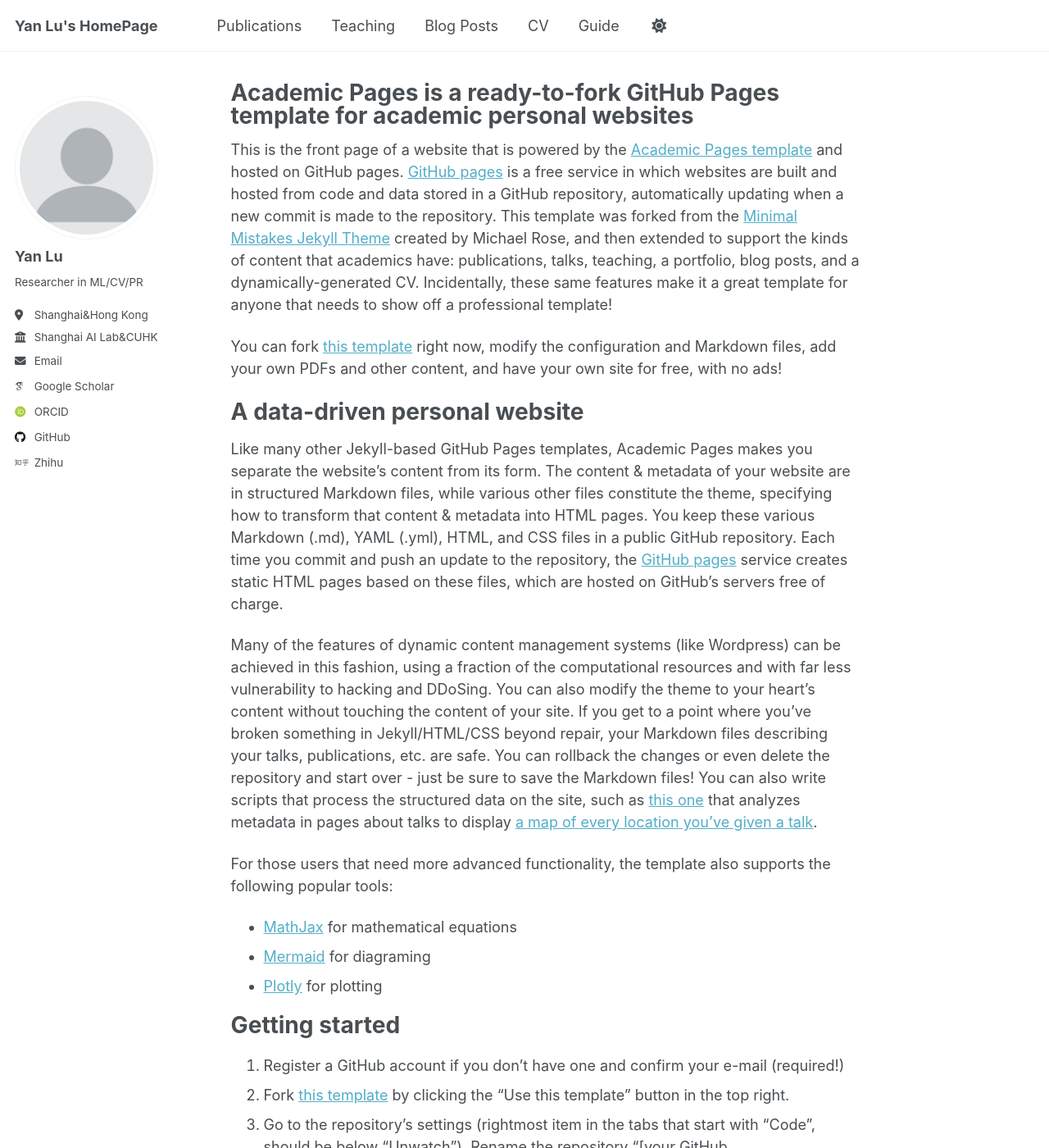
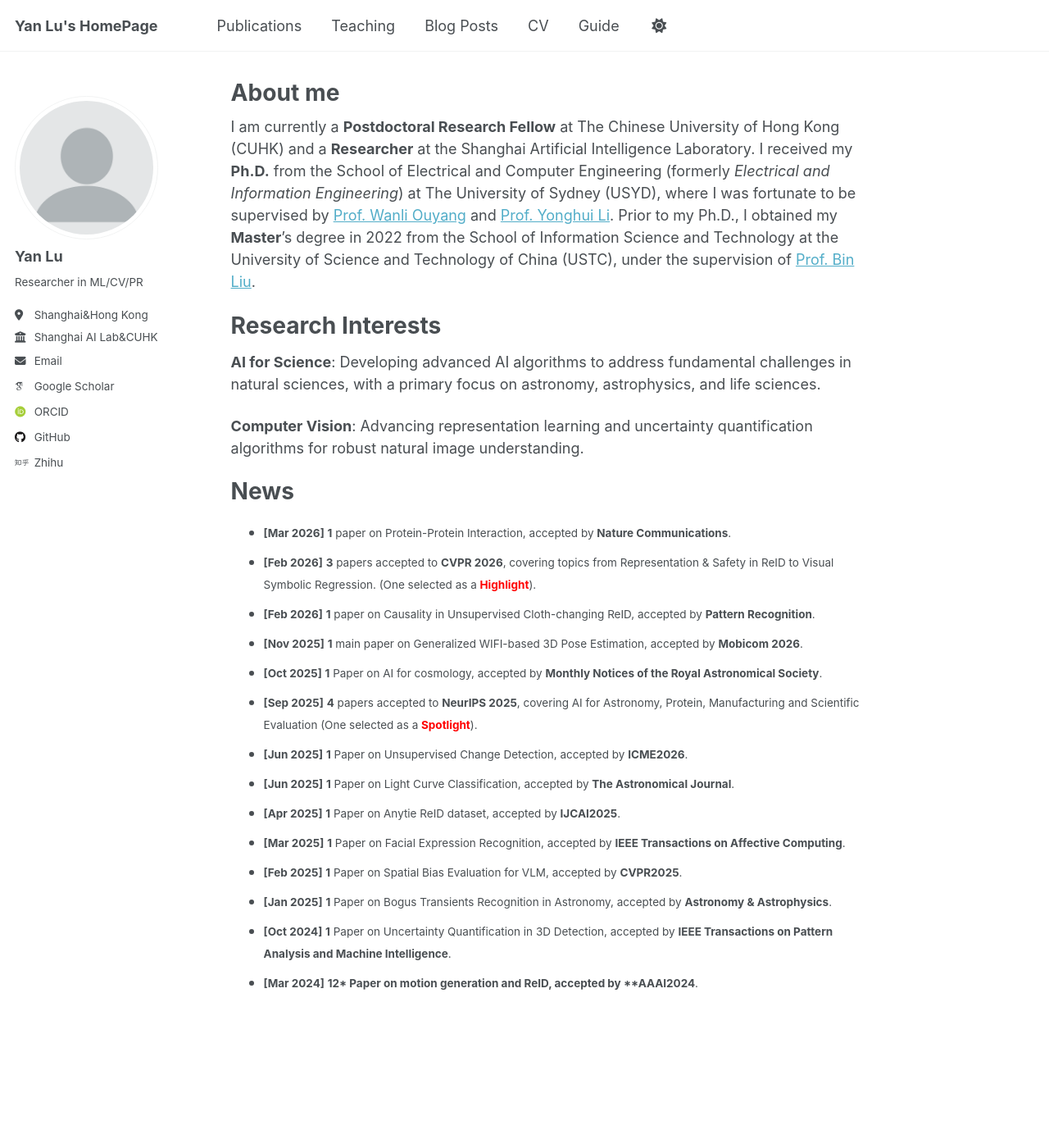
Before and after one commit to SuperMHP/SuperMHP.github.io, a Jekyll site: the page built from _pages/about.md, in a window 1280 px wide and 1400 px high. Shown: the whole window at 82% size. Built offline with Jekyll 4.4.1, drawn with Linux system fonts in a browser that asks for light colours; some web fonts are replaced; a script that is not in the unit is left out; some of the changed text lies outside the part shown.

Commit message:
update news

```diff
--- a/_pages/about.md
+++ b/_pages/about.md
@@ -1,56 +1,34 @@
 ---
 permalink: /
-title: "Academic Pages is a ready-to-fork GitHub Pages template for academic personal websites"
+title: "About me"
 author_profile: true
 redirect_from:
   - /about/
   - /about.html
 ---
 
-This is the front page of a website that is powered by the [Academic Pages template](https://github.com/academicpages/academicpages.github.io) and hosted on GitHub pages. [GitHub pages](https://pages.github.com) is a free service in which websites are built and hosted from code and data stored in a GitHub repository, automatically updating when a new commit is made to the repository. This template was forked from the [Minimal Mistakes Jekyll Theme](https://mmistakes.github.io/minimal-mistakes/) created by Michael Rose, and then extended to support the kinds of content that academics have: publications, talks, teaching, a portfolio, blog posts, and a dynamically-generated CV. Incidentally, these same features make it a great template for anyone that needs to show off a professional template!
+I am currently a **Postdoctoral Research Fellow** at The Chinese University of Hong Kong (CUHK) and a **Researcher** at the Shanghai Artificial Intelligence Laboratory. I received my **Ph.D.** from the School of Electrical and Computer Engineering (formerly *Electrical and Information Engineering*) at The University of Sydney (USYD), where I was fortunate to be supervised by [Prof. Wanli Ouyang](https://wlouyang.github.io/) and [Prof. Yonghui Li](https://profiles.sydney.edu.au/yonghui.li). Prior to my Ph.D., I obtained my **Master**'s degree in 2022 from the School of Information Science and Technology at the University of Science and Technology of China (USTC), under the supervision of [Prof. Bin Liu](https://eeis.ustc.edu.cn/2016/0422/c2615a19449/page.htm).
 
- You can fork [this template](https://github.com/academicpages/academicpages.github.io) right now, modify the configuration and Markdown files, add your own PDFs and other content, and have your own site for free, with no ads!
+Research Interests
+======
+**AI for Science**: Developing advanced AI algorithms to address fundamental challenges in natural sciences, with a primary focus on astronomy, astrophysics, and life sciences.
 
-A data-driven personal website
+**Computer Vision**: Advancing representation learning and uncertainty quantification algorithms for robust natural image understanding.
+
+News
 ======
-Like many other Jekyll-based GitHub Pages templates, Academic Pages makes you separate the website's content from its form. The content & metadata of your website are in structured Markdown files, while various other files constitute the theme, specifying how to transform that content & metadata into HTML pages. You keep these various Markdown (.md), YAML (.yml), HTML, and CSS files in a public GitHub repository. Each time you commit and push an update to the repository, the [GitHub pages](https://pages.github.com/) service creates static HTML pages based on these files, which are hosted on GitHub's servers free of charge.
 
-Many of the features of dynamic content management systems (like Wordpress) can be achieved in this fashion, using a fraction of the computational resources and with far less vulnerability to hacking and DDoSing. You can also modify the theme to your heart's content without touching the content of your site. If you get to a point where you've broken something in Jekyll/HTML/CSS beyond repair, your Markdown files describing your talks, publications, etc. are safe. You can rollback the changes or even delete the repository and start over - just be sure to save the Markdown files! You can also write scripts that process the structured data on the site, such as [this one](https://github.com/academicpages/academicpages.github.io/blob/master/talkmap.ipynb) that analyzes metadata in pages about talks to display [a map of every location you've given a talk](https://academicpages.github.io/talkmap.html).
-
-For those users that need more advanced functionality, the template also supports the following popular tools:
-- [MathJax](https://www.mathjax.org/) for mathematical equations
-- [Mermaid](https://mermaid.js.org/) for diagraming
-- [Plotly](https://plotly.com/javascript/) for plotting
-
-Getting started
-======
-1. Register a GitHub account if you don't have one and confirm your e-mail (required!)
-1. Fork [this template](https://github.com/academicpages/academicpages.github.io) by clicking the "Use this template" button in the top right.
-1. Go to the repository's settings (rightmost item in the tabs that start with "Code", should be below "Unwatch"). Rename the repository "[your GitHub username].github.io", which will also be your website's URL.
-1. Set site-wide configuration and create content & metadata (see below -- also see [this set of diffs](http://archive.is/3TPas) showing what files were changed to set up [an example site](https://getorg-testacct.github.io) for a user with the username "getorg-testacct")
-1. Upload any files (like PDFs, .zip files, etc.) to the files/ directory. They will appear at https://[your GitHub username].github.io/files/example.pdf.
-1. Check status by going to the repository settings, in the "GitHub pages" section
-
-Site-wide configuration
-------
-The main configuration file for the site is in the base directory in [_config.yml](https://github.com/academicpages/academicpages.github.io/blob/master/_config.yml), which defines the content in the sidebars and other site-wide features. You will need to replace the default variables with ones about yourself and your site's github repository. The configuration file for the top menu is in [_data/navigation.yml](https://github.com/academicpages/academicpages.github.io/blob/master/_data/navigation.yml). For example, if you don't have a portfolio or blog posts, you can remove those items from that navigation.yml file to remove them from the header.
-
-Create content & metadata
-------
-For site content, there is one Markdown file for each type of content, which are stored in directories like _publications, _talks, _posts, _teaching, or _pages. For example, each talk is a Markdown file in the [_talks directory](https://github.com/academicpages/academicpages.github.io/tree/master/_talks). At the top of each Markdown file is structured data in YAML about the talk, which the theme will parse to do lots of cool stuff. The same structured data about a talk is used to generate the list of talks on the [Talks page](https://academicpages.github.io/talks), each [individual page](https://academicpages.github.io/talks/2012-03-01-talk-1) for specific talks, the talks section for the [CV page](https://academicpages.github.io/cv), and the [map of places you've given a talk](https://academicpages.github.io/talkmap.html) (if you run this [python file](https://github.com/academicpages/academicpages.github.io/blob/master/talkmap.py) or [Jupyter notebook](https://github.com/academicpages/academicpages.github.io/blob/master/talkmap.ipynb), which creates the HTML for the map based on the contents of the _talks directory).
-
-**Markdown generator**
-
-The repository includes [a set of Jupyter notebooks](https://github.com/academicpages/academicpages.github.io/tree/master/markdown_generator
-) that converts a CSV containing structured data about talks or presentations into individual Markdown files that will be properly formatted for the Academic Pages template. The sample CSVs in that directory are the ones I used to create my own personal website at stuartgeiger.com. My usual workflow is that I keep a spreadsheet of my publications and talks, then run the code in these notebooks to generate the Markdown files, then commit and push them to the GitHub repository.
-
-How to edit your site's GitHub repository
-------
-Many people use a git client to create files on their local computer and then push them to GitHub's servers. If you are not familiar with git, you can directly edit these configuration and Markdown files directly in the github.com interface. Navigate to a file (like [this one](https://github.com/academicpages/academicpages.github.io/blob/master/_talks/2012-03-01-talk-1.md) and click the pencil icon in the top right of the content preview (to the right of the "Raw | Blame | History" buttons). You can delete a file by clicking the trashcan icon to the right of the pencil icon. You can also create new files or upload files by navigating to a directory and clicking the "Create new file" or "Upload files" buttons.
-
-Example: editing a Markdown file for a talk
-![Editing a Markdown file for a talk](/images/editing-talk.png)
-
-For more info
-------
-More info about configuring Academic Pages can be found in [the guide](https://academicpages.github.io/markdown/), the [growing wiki](https://github.com/academicpages/academicpages.github.io/wiki), and you can always [ask a question on GitHub](https://github.com/academicpages/academicpages.github.io/discussions). The [guides for the Minimal Mistakes theme](https://mmistakes.github.io/minimal-mistakes/docs/configuration/) (which this theme was forked from) might also be helpful.
+* <small>**[Mar 2026]** **1** paper on Protein-Protein Interaction, accepted by **Nature Communications**.</small>
+* <small>**[Feb 2026]** **3** papers accepted to **CVPR 2026**, covering topics from Representation & Safety in ReID to Visual Symbolic Regression. (One selected as a <span style="color:red">**Highlight**</span>).</small>
+* <small>**[Feb 2026]** **1** paper on Causality in Unsupervised Cloth-changing ReID, accepted by **Pattern Recognition**.</small>
+* <small>**[Nov 2025]** **1** main paper on Generalized WIFI-based 3D Pose Estimation, accepted by **Mobicom 2026**.</small>
+* <small>**[Oct 2025]** **1** Paper on AI for cosmology, accepted by **Monthly Notices of the Royal Astronomical Society**.</small>
+* <small>**[Sep 2025]** **4** papers accepted to **NeurIPS 2025**, covering AI for Astronomy, Protein, Manufacturing and Scientific Evaluation (One selected as a <span style="color:red">**Spotlight**</span>).</small>
+* <small>**[Jun 2025]** **1** Paper on Unsupervised Change Detection, accepted by **ICME2026**.</small>
+* <small>**[Jun 2025]** **1** Paper on Light Curve Classification, accepted by **The Astronomical Journal**.</small>
+* <small>**[Apr 2025]** **1** Paper on Anytie ReID dataset, accepted by **IJCAI2025**.</small>
+* <small>**[Mar 2025]** **1** Paper on Facial Expression Recognition, accepted by **IEEE Transactions on Affective Computing**.</small>
+* <small>**[Feb 2025]** **1** Paper on Spatial Bias Evaluation for VLM, accepted by **CVPR2025**.</small>
+* <small>**[Jan 2025]** **1** Paper on Bogus Transients Recognition in Astronomy, accepted by **Astronomy & Astrophysics**.</small>
+* <small>**[Oct 2024]** **1** Paper on Uncertainty Quantification in 3D Detection, accepted by **IEEE Transactions on Pattern Analysis and Machine Intelligence**.</small>
+* <small>**[Mar 2024]** **12* Paper on motion generation and ReID, accepted by **AAAI2024**.</small>
```
